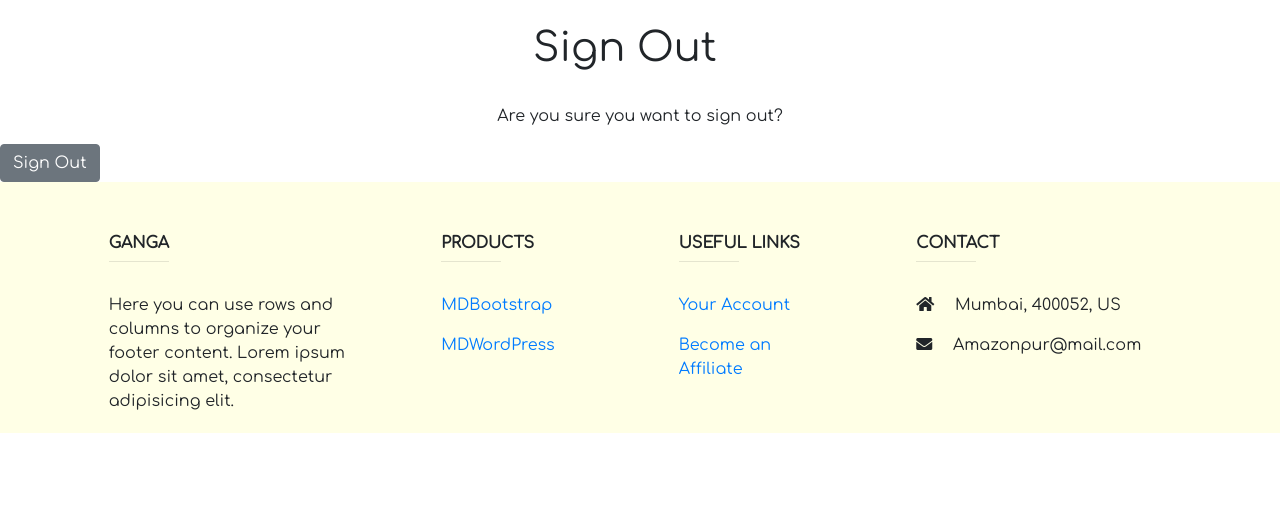
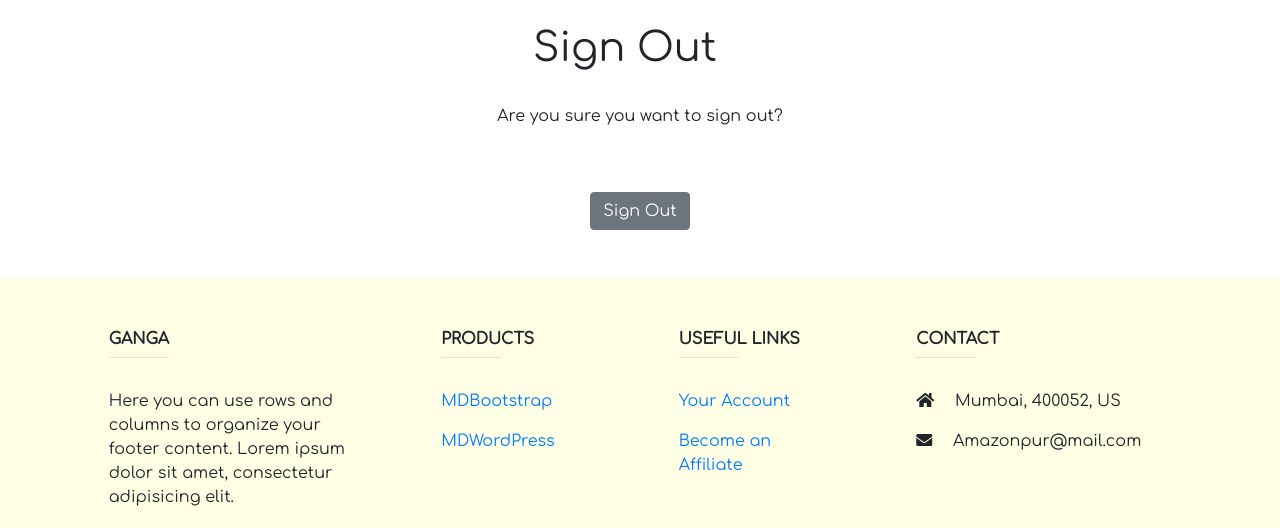
Before and after one commit to Y-KUN-21/djangoEcommerce, a Django app: page /accounts/logout/ in a window 1280 px wide. Shown: the part 60-588 px from the top of the page. Run offline with Django 3.2, Linux system fonts and the light colour scheme; a user stored in the database is signed in; data comes from the database, SQL or seed files in the repository; data that the repository does not hold is empty; parts of the project's set-up code (start-up, migrations or seed data) failed here and were passed over; some libraries are stand-ins or nearby versions.

Commit message:
aligned sign out button

```diff
--- a/shop/main/templates/account/logout.html
+++ b/shop/main/templates/account/logout.html
@@ -15,7 +15,9 @@
   {% if redirect_field_value %}
   <input type="hidden" name="{{ redirect_field_name }}" value="{{ redirect_field_value }}"/>
   {% endif %}
+  <div class="row justify-content-center my-5" >
   <button class="btn btn-secondary" type="submit">{% trans 'Sign Out' %}</button>
+</div>
 </form>
 
 
```
